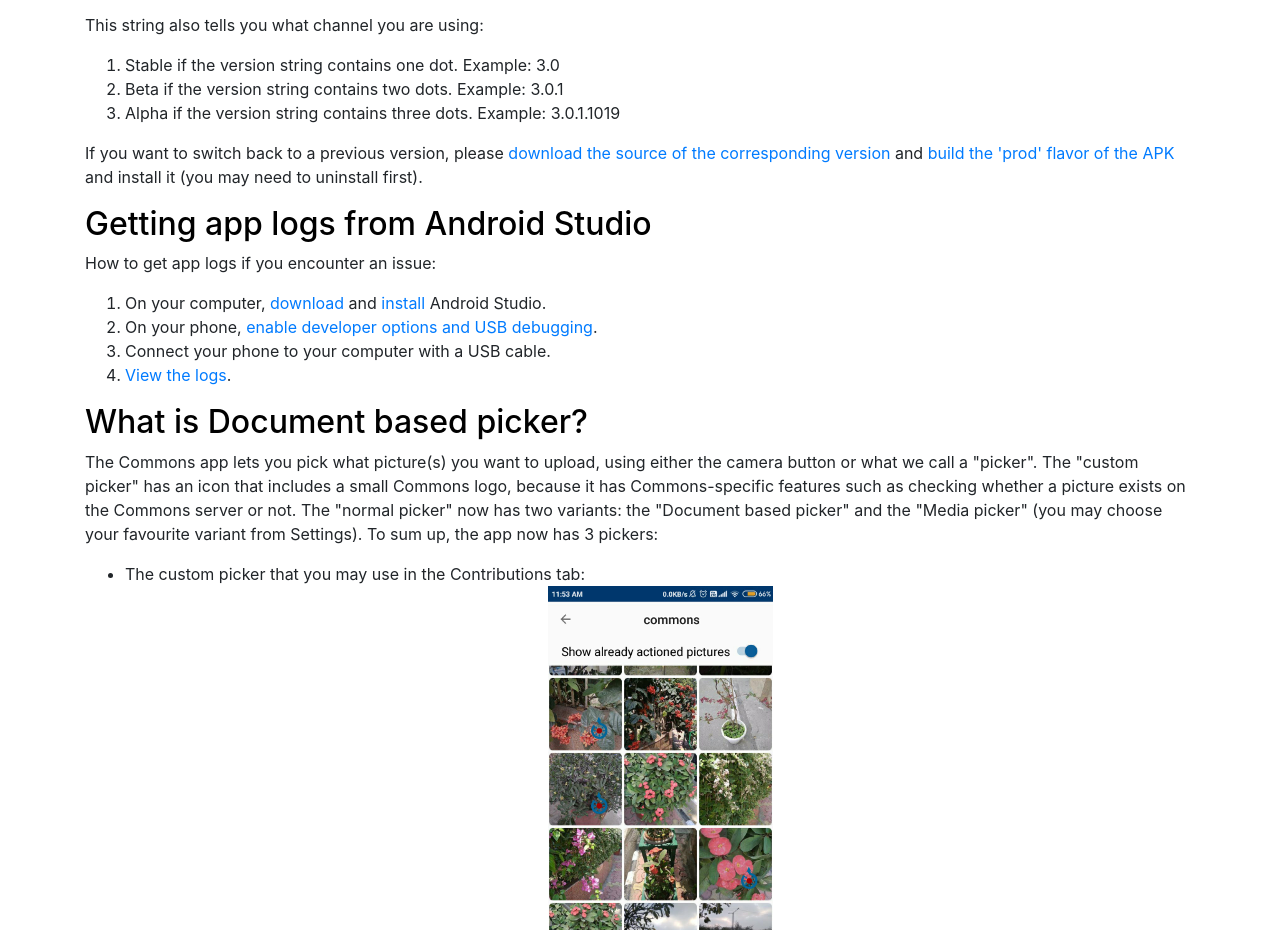
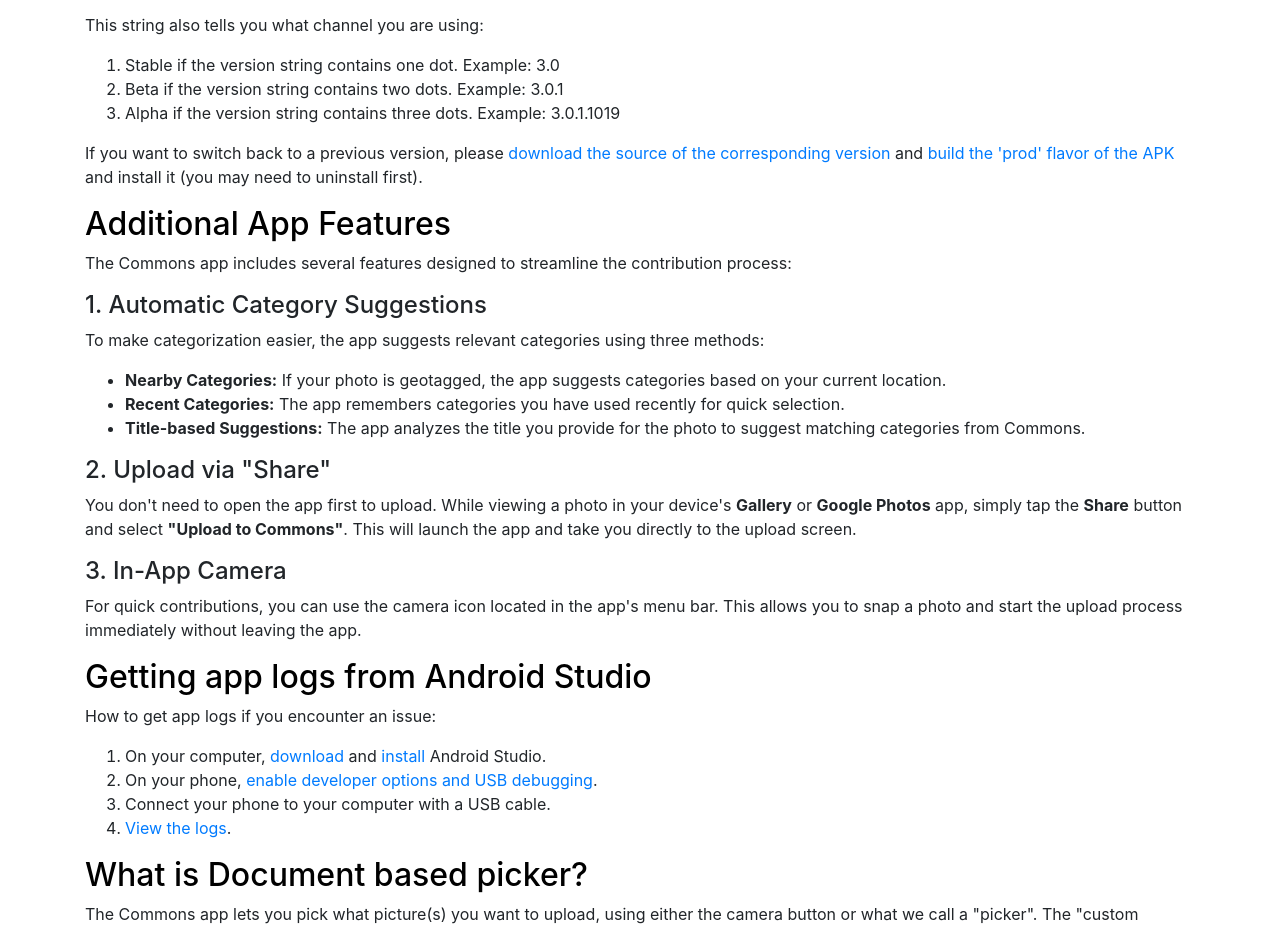
Before and after one commit to commons-app/commons-app.github.io, a plain HTML site: page docs.html in a window 1280 px wide. Shown: the part 3321-4251 px from the top of the page. Drawn offline with nearby package versions, Linux system fonts and the light colour scheme.

Commit message:
Add detailed documentation for core app features

```diff
--- a/docs.html
+++ b/docs.html
@@ -99,6 +99,23 @@
             <li>Alpha if the version string contains three dots. Example: 3.0.1.1019</li>
         </ol>
         <p>If you want to switch back to a previous version, please <a href="https://github.com/commons-app/apps-android-commons/releases">download the source of the corresponding version</a> and <a href="https://github.com/commons-app/commons-app-documentation/blob/master/android/Quick-start-guide-for-Developers.md#building-the-source-code">build the 'prod' flavor of the APK</a> and install it (you may need to uninstall first).</p>
+
+        <h2 id="additional-features"><a href="#additional-features">Additional App Features</a></h2>
+        <p>The Commons app includes several features designed to streamline the contribution process:</p>
+
+        <h4>1. Automatic Category Suggestions</h4>
+        <p>To make categorization easier, the app suggests relevant categories using three methods:</p>
+        <ul>
+            <li><b>Nearby Categories:</b> If your photo is geotagged, the app suggests categories based on your current location.</li>
+            <li><b>Recent Categories:</b> The app remembers categories you have used recently for quick selection.</li>
+            <li><b>Title-based Suggestions:</b> The app analyzes the title you provide for the photo to suggest matching categories from Commons.</li>
+        </ul>
+
+        <h4>2. Upload via "Share"</h4>
+        <p>You don't need to open the app first to upload. While viewing a photo in your device's <b>Gallery</b> or <b>Google Photos</b> app, simply tap the <b>Share</b> button and select <b>"Upload to Commons"</b>. This will launch the app and take you directly to the upload screen.</p>
+
+        <h4>3. In-App Camera</h4>
+        <p>For quick contributions, you can use the camera icon located in the app's menu bar. This allows you to snap a photo and start the upload process immediately without leaving the app.</p>
 
         <h2 id="getting-app-logs-from-android-studio"><a href="#getting-app-logs-from-android-studio">Getting app logs from Android Studio</a></h2>
         <p>How to get app logs if you encounter an issue:</p>
```
